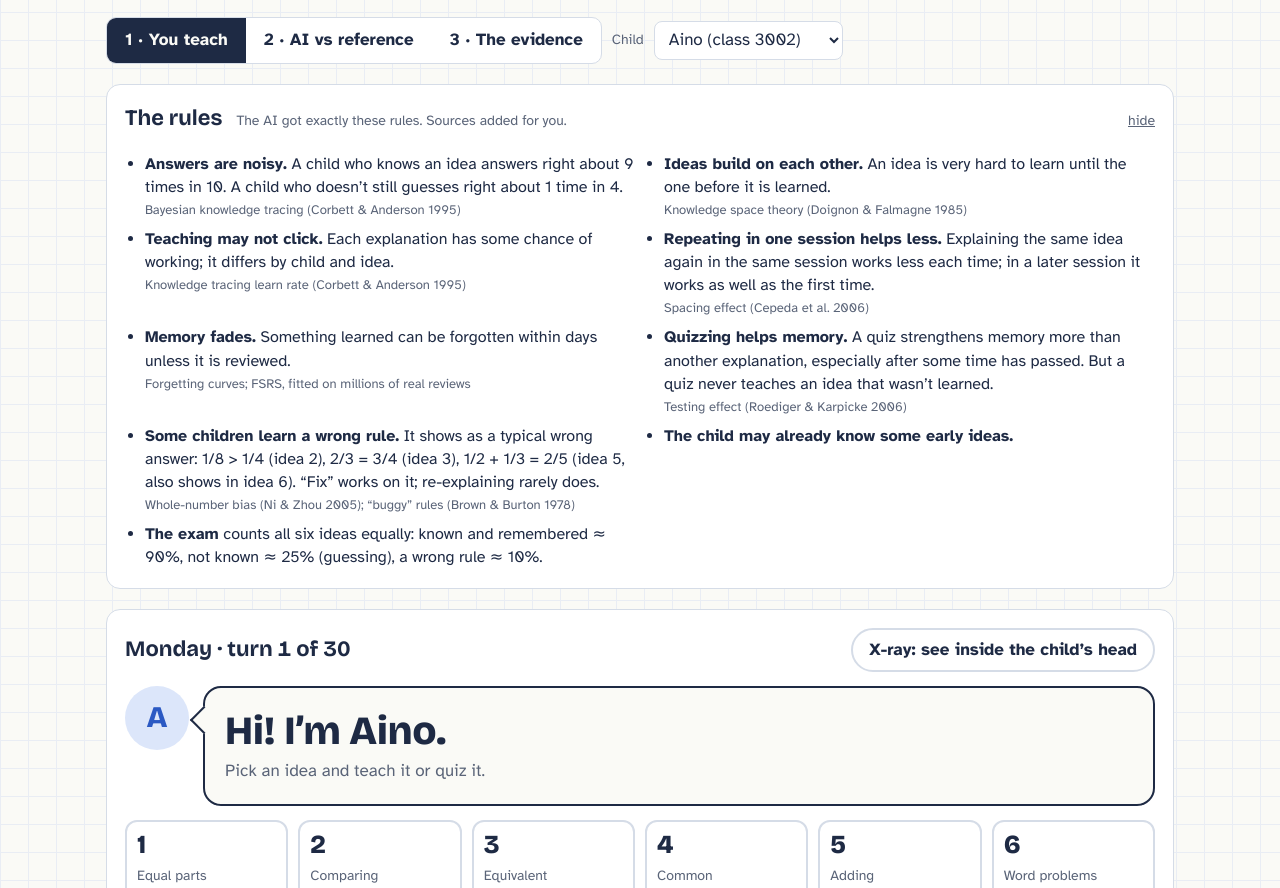
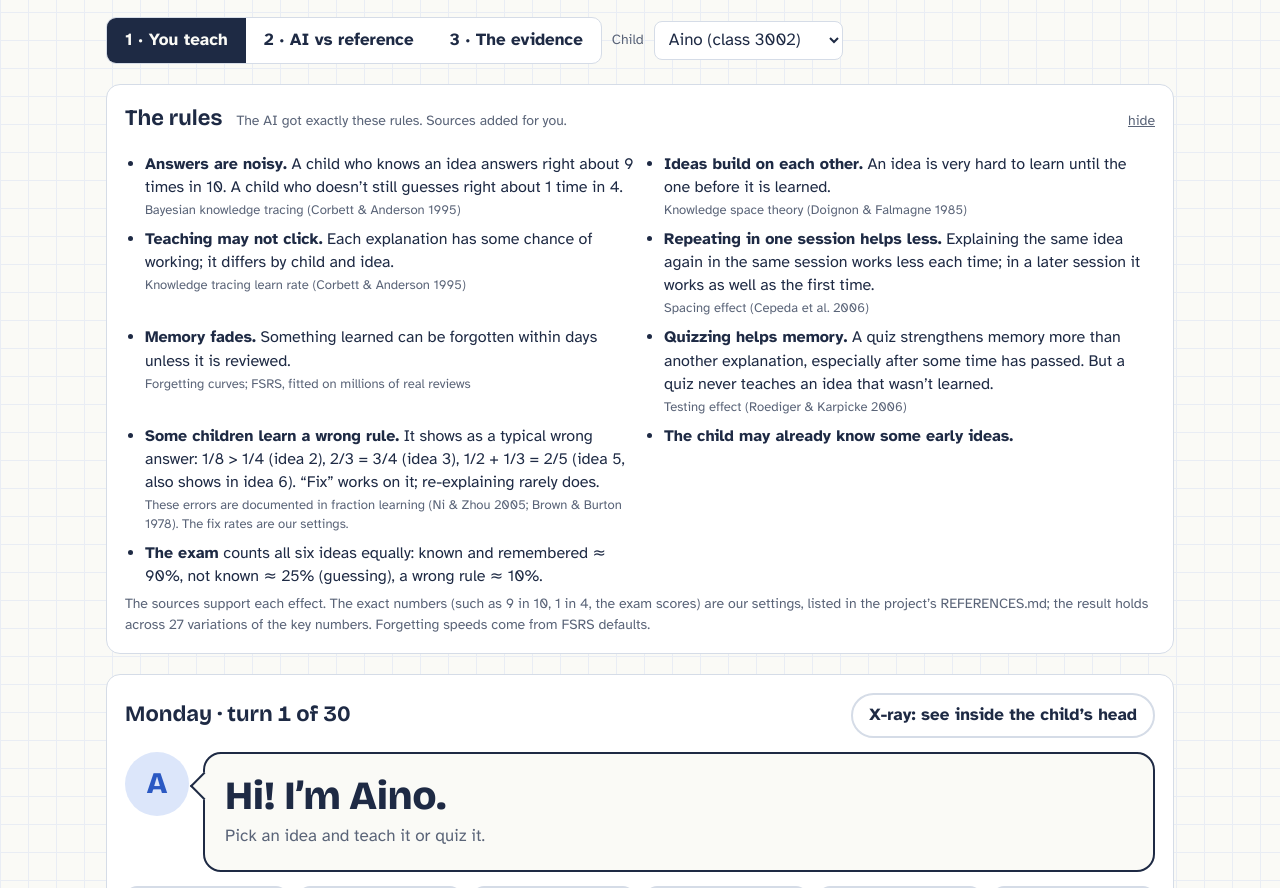
Before and after one commit to Jiaweisun274/junction-2026, a plain HTML site: page afterquery/viz/simple.html in a window 1280 px wide. Shown: the part 212-1100 px from the top of the page. Drawn offline with nearby package versions, Linux system fonts and the light colour scheme.

Commit message:
Simple demo: say which numbers are our settings; sources back the effects
Co-Authored-By: Claude Opus 5.5 <noreply@anthropic.com>

```diff
--- a/afterquery/viz/simple.html
+++ b/afterquery/viz/simple.html
@@ -157,10 +157,11 @@ select { font: inherit; background: var(--panel); color: var(--ink); border: 1px
       <li><b>Repeating in one session helps less.</b> Explaining the same idea again in the same session works less each time; in a later session it works as well as the first time.<span class="src">Spacing effect (Cepeda et al. 2006)</span></li>
       <li><b>Memory fades.</b> Something learned can be forgotten within days unless it is reviewed.<span class="src">Forgetting curves; FSRS, fitted on millions of real reviews</span></li>
       <li><b>Quizzing helps memory.</b> A quiz strengthens memory more than another explanation, especially after some time has passed. But a quiz never teaches an idea that wasn’t learned.<span class="src">Testing effect (Roediger &amp; Karpicke 2006)</span></li>
-      <li><b>Some children learn a wrong rule.</b> It shows as a typical wrong answer: 1/8 &gt; 1/4 (idea 2), 2/3 = 3/4 (idea 3), 1/2 + 1/3 = 2/5 (idea 5, also shows in idea 6). “Fix” works on it; re-explaining rarely does.<span class="src">Whole-number bias (Ni &amp; Zhou 2005); “buggy” rules (Brown &amp; Burton 1978)</span></li>
+      <li><b>Some children learn a wrong rule.</b> It shows as a typical wrong answer: 1/8 &gt; 1/4 (idea 2), 2/3 = 3/4 (idea 3), 1/2 + 1/3 = 2/5 (idea 5, also shows in idea 6). “Fix” works on it; re-explaining rarely does.<span class="src">These errors are documented in fraction learning (Ni &amp; Zhou 2005; Brown &amp; Burton 1978). The fix rates are our settings.</span></li>
       <li><b>The child may already know some early ideas.</b></li>
       <li><b>The exam</b> counts all six ideas equally: known and remembered ≈ 90%, not known ≈ 25% (guessing), a wrong rule ≈ 10%.</li>
     </ul>
+    <p class="hint" style="margin-top:6px;">The sources support each effect. The exact numbers (such as 9 in 10, 1 in 4, the exam scores) are our settings, listed in the project’s REFERENCES.md; the result holds across 27 variations of the key numbers. Forgetting speeds come from FSRS defaults.</p>
   </details>
 
   <section id="v1" class="card">
```
